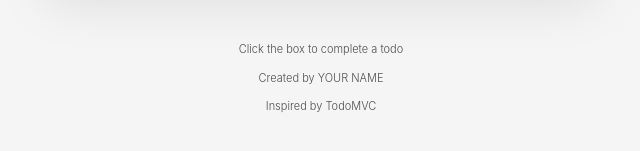
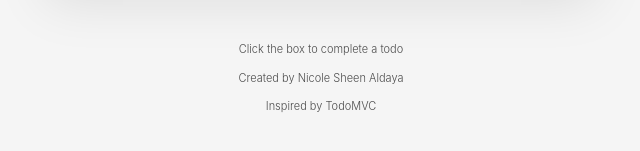
Before and after one commit to nicolealdaya/csit340-todomvc, a React (Vite) app: page / in a window 1280 px wide. Shown: the part 407-558 px from the top of the page, without its empty margins (319-959 px from the left). Built offline with nearby package versions, Linux system fonts and the light colour scheme.

Commit message:
chore: replace YOUR NAME with Nicole Sheen Aldaya

```diff
--- a/src/App.jsx
+++ b/src/App.jsx
@@ -5,7 +5,7 @@ function App() {
   return (
     <div className="min-h-screen bg-[#f5f5f5] py-8 font-light text-[#111]">
       <Todos />
-      <Info name="YOUR NAME" />
+      <Info name="Nicole Sheen Aldaya" />
     </div>
   )
 }
```
